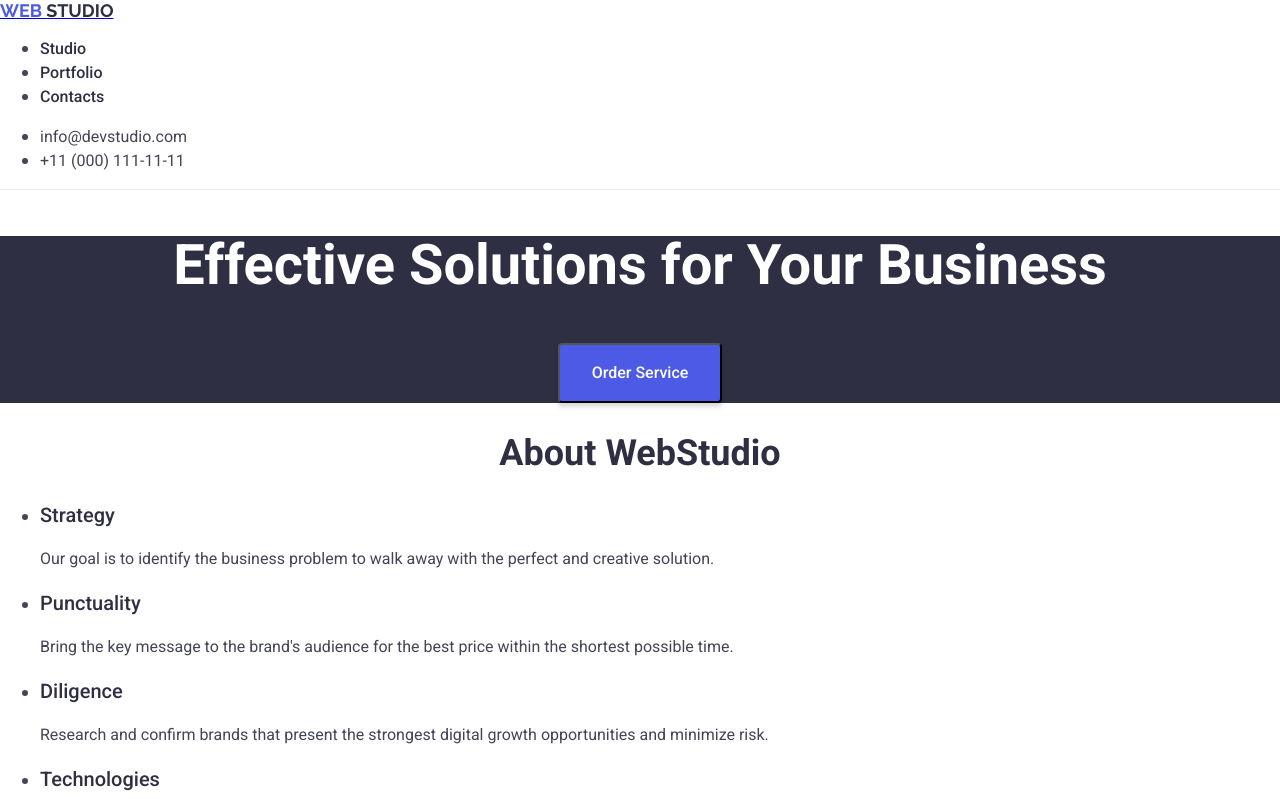
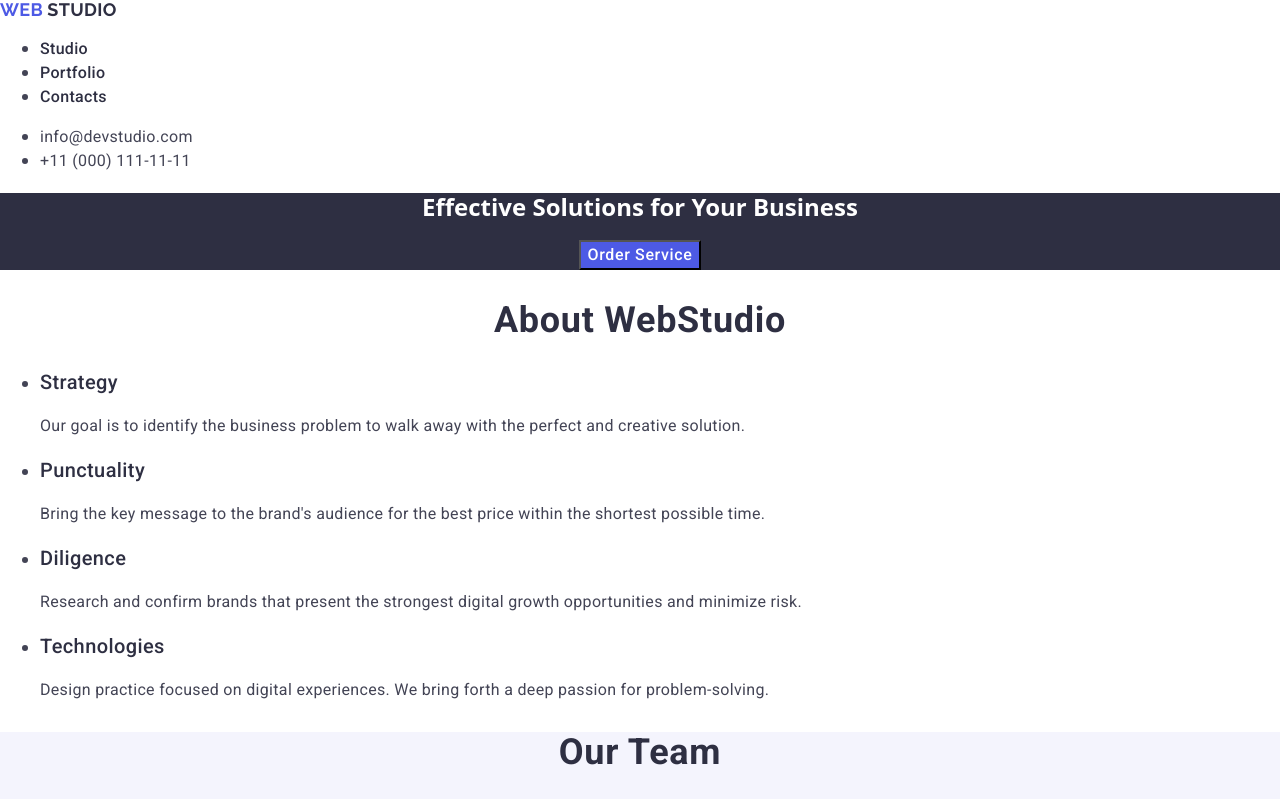
Before and after one commit to Strego26/goit-markup-hw-02, a plain HTML site: page index.html in a window 1280 px wide. Shown: the top 799 px of the page. Drawn offline with nearby package versions, Linux system fonts and the light colour scheme.

Commit message:
removed unnecessary rules

```diff
--- a/css/styles.css
+++ b/css/styles.css
@@ -1,48 +1,50 @@
 body {
-  font-family: "Roboto", "Raleway", sans-serif;
+  font-family: "Roboto", sans-serif;
   color: #434455;
+  background-color: #fff;
 }
 
 header {
-  border-bottom: 1px solid var(--CORNFLOWER, #e7e9fc);
   background: var(--WHITE, #fff);
 }
 
 header .header-logo-text-web {
-  color: var(--IRIS, #4d5ae5);
-  font-family: Raleway;
+  color: #4d5ae5;
+  font-family: "Raleway", sans-serif;
   font-size: 18px;
   font-style: normal;
   font-weight: 700;
-  line-height: 1.166; /* 116.667% */
-  letter-spacing: 0.02;
+  line-height: 1.16; /* 116.667% */
+  letter-spacing: 0.02em;
   text-transform: uppercase;
   width: 44px;
   height: 21px;
+  text-decoration: none;
 }
 
 header .header-logo-text-studio {
-  color: var(--NAVY-BLUE, #2e2f42);
-  font-family: Raleway;
+  color: #2e2f42;
+  font-family: "Raleway", sans-serif;
   font-size: 18px;
   font-style: normal;
   font-weight: 700;
-  line-height: 1.166; /* 116.667% */
-  letter-spacing: 0.02;
+  line-height: 1.16; /* 116.667% */
+  letter-spacing: 0.02em;
   text-transform: uppercase;
   width: 71px;
   height: 21px;
+  text-decoration: none;
 }
 
 header .nav-studio {
   color: var(--NAVY-BLUE, #2e2f42);
   /* Body Medium */
-  font-family: Roboto;
+  font-family: "Roboto", sans-serif;
   font-size: 16px;
   font-style: normal;
   font-weight: 500;
   line-height: 1.5; /* 150% */
-  letter-spacing: 0.02;
+  letter-spacing: 0.02em;
   text-decoration: none;
 }
 
@@ -50,23 +52,23 @@ header .nav-studio:hover {
   color: var(--OCEAN, #404bbf);
 
   /* Body Medium */
-  font-family: Roboto;
+  font-family: "Roboto", sans-serif;
   font-size: 16px;
   font-style: normal;
   font-weight: 500;
   line-height: 1.5; /* 150% */
-  letter-spacing: 0.02;
+  letter-spacing: 0.02em;
 }
 
 header .nav-portfolio {
   color: var(--NAVY-BLUE, #2e2f42);
   /* Body Medium */
-  font-family: Roboto;
+  font-family: "Roboto", sans-serif;
   font-size: 16px;
   font-style: normal;
   font-weight: 500;
   line-height: 1.5; /* 150% */
-  letter-spacing: 0.02;
+  letter-spacing: 0.02em;
   text-decoration: none;
 }
 
@@ -74,23 +76,23 @@ header .nav-portfolio:hover {
   color: var(--OCEAN, #404bbf);
 
   /* Body Medium */
-  font-family: Roboto;
+  font-family: "Roboto", sans-serif;
   font-size: 16px;
   font-style: normal;
   font-weight: 500;
   line-height: 1.5; /* 150% */
-  letter-spacing: 0.02;
+  letter-spacing: 0.02em;
 }
 
 header .nav-contacts {
   color: var(--NAVY-BLUE, #2e2f42);
   /* Body Medium */
-  font-family: Roboto;
+  font-family: "Roboto", sans-serif;
   font-size: 16px;
   font-style: normal;
   font-weight: 500;
   line-height: 1.5; /* 150% */
-  letter-spacing: 0.02;
+  letter-spacing: 0.02em;
   text-decoration: none;
 }
 
@@ -98,24 +100,24 @@ header .nav-contacts:hover {
   color: var(--OCEAN, #404bbf);
 
   /* Body Medium */
-  font-family: Roboto;
+  font-family: "Roboto", sans-serif;
   font-size: 16px;
   font-style: normal;
   font-weight: 500;
   line-height: 1.5; /* 150% */
-  letter-spacing: 0.02;
+  letter-spacing: 0.02em;
 }
 
 header .contacts-mail {
   color: var(--SLATE, #434455);
 
   /* Body */
-  font-family: Roboto;
+  font-family: "Roboto", sans-serif;
   font-size: 16px;
   font-style: normal;
   font-weight: 400;
   line-height: 1.5; /* 150% */
-  letter-spacing: 0.02;
+  letter-spacing: 0.02em;
   text-decoration: none;
 }
 
@@ -123,24 +125,24 @@ header .contacts-mail:hover {
   color: var(--OCEAN, #404bbf);
 
   /* Body */
-  font-family: Roboto;
+  font-family: "Roboto", sans-serif;
   font-size: 16px;
   font-style: normal;
   font-weight: 400;
   line-height: 1.5; /* 150% */
-  letter-spacing: 0.02;
+  letter-spacing: 0.02em;
 }
 
 header .contacts-tel {
   color: var(--SLATE, #434455);
 
   /* Body */
-  font-family: Roboto;
+  font-family: "Roboto", sans-serif;
   font-size: 16px;
   font-style: normal;
   font-weight: 400;
   line-height: 1.5; /* 150% */
-  letter-spacing: 0.02;
+  letter-spacing: 0.02em;
   text-decoration: none;
 }
 
@@ -148,12 +150,12 @@ header .contacts-tel:hover {
   color: var(--OCEAN, #404bbf);
 
   /* Body */
-  font-family: Roboto;
+  font-family: "Roboto", sans-serif;
   font-size: 16px;
   font-style: normal;
   font-weight: 400;
   line-height: 1.5; /* 150% */
-  letter-spacing: 0.02;
+  letter-spacing: 0.02em;
 }
 
 main .hero {
@@ -162,40 +164,36 @@ main .hero {
   text-align: center;
 }
 
-h1 {
+h1 .main-button-header {
   /* Header 1 */
-  font-family: Roboto;
+  font-family: "Roboto", sans-serif;
   font-size: 56px;
   font-weight: 700;
-  line-height: 1.071; /* 107.143% */
-  letter-spacing: 0.02;
+  line-height: 1.07; /* 107.143% */
+  letter-spacing: 0.02em;
   width: 700;
 }
 
 main .oreder-service-btn {
-  display: inline-flex;
-  padding: 16px 32px;
-  align-items: flex-start;
-  gap: 10px;
-  border-radius: 4px;
   background: var(--IRIS, #4d5ae5);
-  box-shadow: 0px 4px 4px 0px rgba(0, 0, 0, 0.15);
   color: var(--WHITE, #fff);
   cursor: pointer;
 
   /* Button Text */
-  font-family: Roboto;
+  font-family: "Roboto", sans-serif;
   font-size: 16px;
   font-style: normal;
   font-weight: 500;
   line-height: 1.5; /* 150% */
-  letter-spacing: 0.04;
+  letter-spacing: 0.04em;
 }
 
 main .oreder-service-btn:hover {
-  border-radius: 4px;
   background: var(--OCEAN, #404bbf);
-  box-shadow: 0px 4px 4px 0px rgba(0, 0, 0, 0.15);
+}
+
+main .oreder-service-btn:focus {
+  background-color: #404bbf;
 }
 
 main .core-values {
@@ -215,11 +213,11 @@ h2 {
   text-align: center;
 
   /* Header 2 */
-  font-family: Roboto;
+  font-family: "Roboto", sans-serif;
   font-size: 36px;
   font-weight: 700;
   line-height: 1.111; /* 111.111% */
-  letter-spacing: 0.02;
+  letter-spacing: 0.02em;
   text-transform: capitalize;
 }
 
@@ -227,21 +225,21 @@ h3 {
   color: var(--NAVY-BLUE, #2e2f42);
 
   /* Header 3 */
-  font-family: Roboto;
+  font-family: "Roboto", sans-serif;
   font-size: 20px;
   font-weight: 500;
   line-height: 1.2; /* 120% */
-  letter-spacing: 0.02;
+  letter-spacing: 0.02em;
 }
 
 p {
   color: var(--SLATE, #434455);
 
   /* Body */
-  font-family: Roboto;
+  font-family: "Roboto", sans-serif;
   font-size: 16px;
   line-height: 1.5; /* 150% */
-  letter-spacing: 0.02;
+  letter-spacing: 0.02em;
 }
 
 footer {
@@ -249,33 +247,35 @@ footer {
 }
 
 footer .footer-logo-text-web {
-  color: var(--IRIS, #4d5ae5);
-  font-family: Raleway;
+  color: #4d5ae5;
+  font-family: "Raleway", sans-serif;
   font-size: 18px;
   font-style: normal;
   font-weight: 700;
-  line-height: 1.166; /* 116.667% */
-  letter-spacing: 0.02;
+  line-height: 1.16; /* 116.667% */
+  letter-spacing: 0.02em;
   text-transform: uppercase;
+  text-decoration: none;
 }
 
 footer .footer-logo-text-studio {
   color: var(--CLOUD, #f4f4fd);
-  font-family: Raleway;
+  font-family: "Raleway", sans-serif;
   font-size: 18px;
   font-style: normal;
   font-weight: 700;
-  line-height: 1.166; /* 116.667% */
-  letter-spacing: 0.02;
+  line-height: 1.16; /* 116.667% */
+  letter-spacing: 0.02em;
   text-transform: uppercase;
+  text-decoration: none;
 }
 
 footer .footer-text {
   color: var(--CLOUD, #f4f4fd);
 
   /* Body */
-  font-family: Roboto;
+  font-family: "Roboto", sans-serif;
   font-size: 16px;
   line-height: 1.5; /* 150% */
-  letter-spacing: 0.02;
+  letter-spacing: 0.02em;
 }
--- a/index.html
+++ b/index.html
@@ -22,10 +22,8 @@
   <body>
     <header>
       <nav>
-        <a href="./index.html">
-          <span class="header-logo-text-web">Web</span>
-          <span class="header-logo-text-studio">Studio</span>
-        </a>
+        <a href="./index.html" class="header-logo-text-web">Web</a>
+        <span class="header-logo-text-studio">Studio</span>
         <ul>
           <li><a class="nav-studio" href="#studio">Studio</a></li>
           <li><a class="nav-portfolio" href="#portfolio">Portfolio</a></li>
@@ -49,16 +47,18 @@
     </header>
     <main>
       <section class="hero">
-        <h1>Effective Solutions for Your Business</h1>
+        <h1 class="main-button-header">
+          Effective Solutions for Your Business
+        </h1>
         <button class="oreder-service-btn" type="button">Order Service</button>
       </section>
       <section id="#studio" class="core-values">
         <!--About company-->
-        <h2>About WebStudio</h2>
+        <h2 class="core-values-header">About WebStudio</h2>
         <ul>
           <li>
             <h3>Strategy</h3>
-            <p>
+            <p class="core-values-text">
               Our goal is to identify the business problem to walk away with the
               perfect and creative solution.
             </p>
@@ -87,7 +87,7 @@
         </ul>
       </section>
       <section id="#our-team" class="our-team">
-        <h2>Our Team</h2>
+        <h2 class="our-team-header">Our Team</h2>
         <ul>
           <li>
             <img
@@ -198,10 +198,8 @@
       </section>
     </main>
     <footer>
-      <a href="./index.html">
-        <span class="footer-logo-text-web">Web</span>
-        <span class="footer-logo-text-studio">Studio</span>
-      </a>
+      <a href="./index.html" class="footer-logo-text-web">Web</a>
+      <span class="footer-logo-text-studio">Studio</span>
       <p class="footer-text">
         Increase the flow of customers and sales for your business with digital
         marketing & growth solutions.
```
